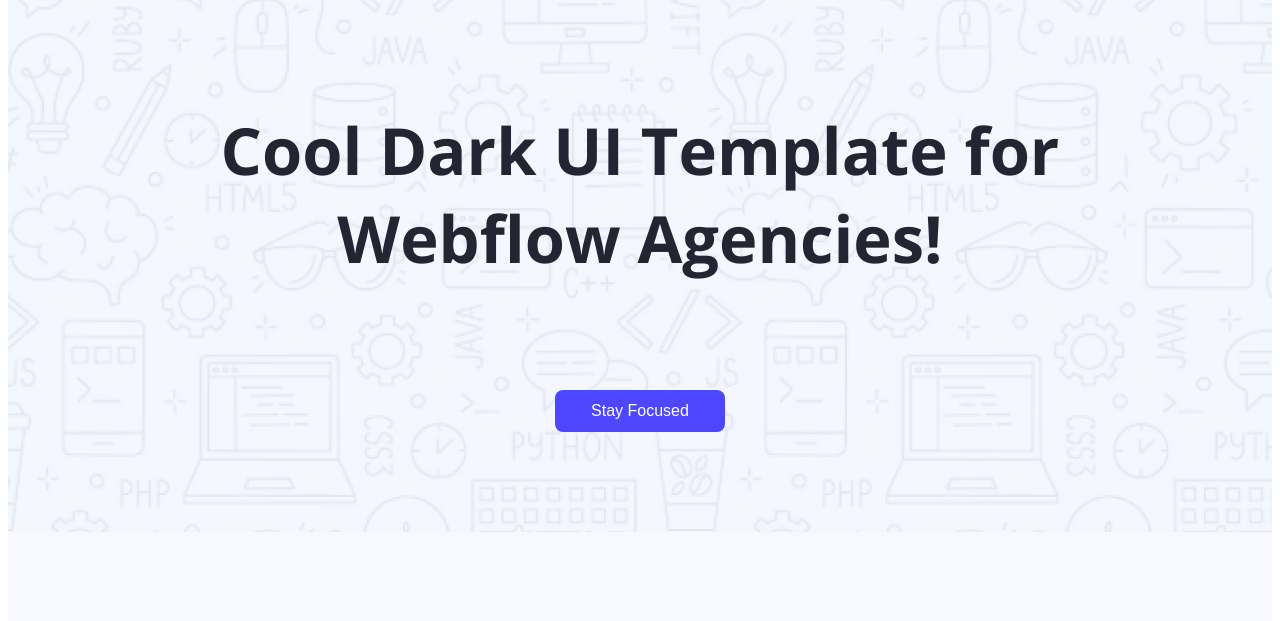
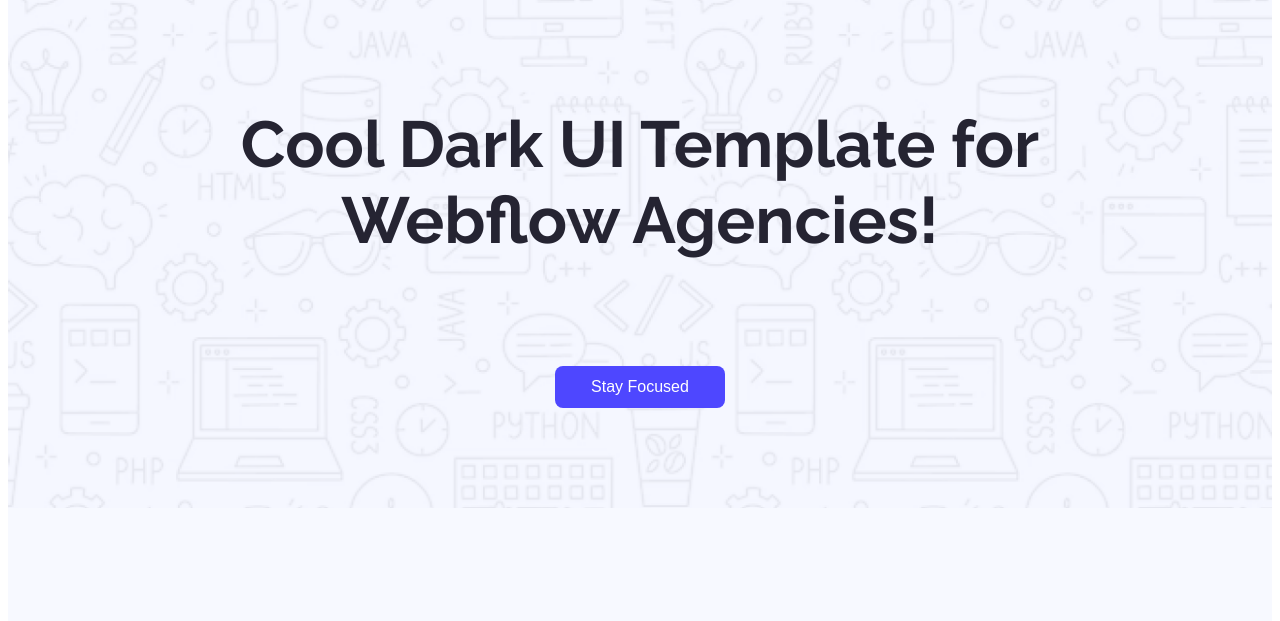
Before and after one commit to abdullahmamun26/Assignment-1, a plain HTML site: page index.html in a window 1280 px wide. Shown: the part 112-733 px from the top of the page. Drawn offline with nearby package versions, Linux system fonts and the light colour scheme.

Commit message:
text style updated

```diff
--- a/Style/Style.css
+++ b/Style/Style.css
@@ -69,6 +69,8 @@ nav {
   font-size: 65px;
   color: #252432;
   font-weight: 700;
+  font-family: "Raleway", sans-serif;
+  word-wrap: break-word;
 }
 
 /* main body style */
```
